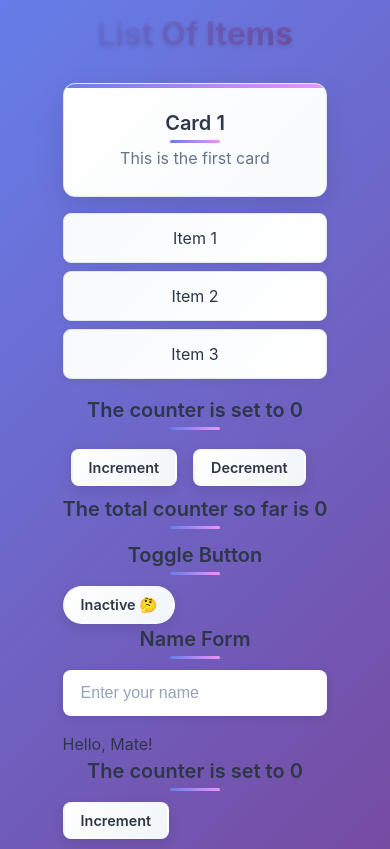
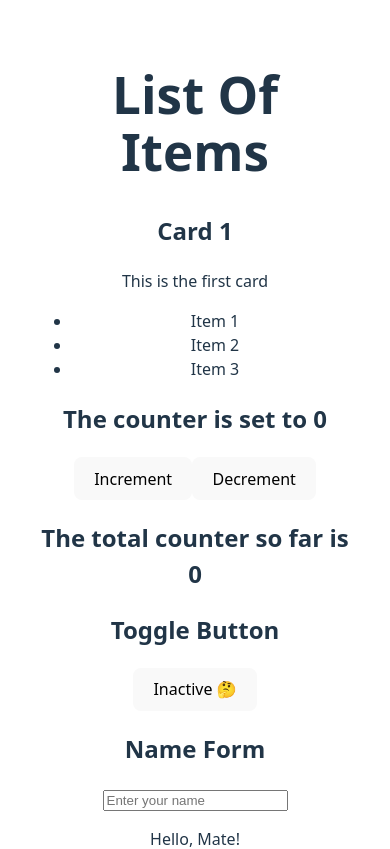
Before and after one commit to carlos-araujo-aus/Reacct_App_V2, a React (Vite) app: page / in a window 390 px wide. Shown: the top 849 px of the page. Built offline with nearby package versions, Linux system fonts and the light colour scheme.

Commit message:
styked components added and css general reversed

```diff
--- a/package.json
+++ b/package.json
@@ -11,7 +11,8 @@
   },
   "dependencies": {
     "react": "^19.1.0",
-    "react-dom": "^19.1.0"
+    "react-dom": "^19.1.0",
+    "styled-components": "^6.1.19"
   },
   "devDependencies": {
     "@eslint/js": "^9.25.0",
--- a/src/App.css
+++ b/src/App.css
@@ -1,451 +1,42 @@
-/* ===== VARIABLES CSS ===== */
-:root {
-  --primary-color: #667eea;
-  --secondary-color: #764ba2;
-  --accent-color: #f093fb;
-  --success-color: #4facfe;
-  --warning-color: #43e97b;
-  --danger-color: #fa709a;
-  --dark-color: #2d3748;
-  --light-color: #f7fafc;
-  --white: #ffffff;
-  --shadow: 0 10px 30px rgba(0, 0, 0, 0.1);
-  --shadow-hover: 0 20px 40px rgba(0, 0, 0, 0.15);
-  --border-radius: 12px;
-  --transition: all 0.3s ease;
-}
-
-/* ===== RESET Y BASE ===== */
-* {
-  margin: 0;
-  padding: 0;
-  box-sizing: border-box;
-}
-
-body {
-  font-family: 'Inter', -apple-system, BlinkMacSystemFont, 'Segoe UI', Roboto, sans-serif;
-  background: linear-gradient(135deg, #667eea 0%, #764ba2 100%);
-  min-height: 100vh;
+#root {
+  max-width: 1280px;
+  margin: 0 auto;
   padding: 2rem;
-  color: var(--dark-color);
-  display: flex;
-  justify-content: center;
-  align-items: center;
-}
-
-/* ===== CONTAINER PRINCIPAL ===== */
-.app-container {
-  max-width: 800px;
-  width: 100%;
-  margin: 0 auto;
-  background: var(--white);
-  border-radius: var(--border-radius);
-  box-shadow: var(--shadow);
-  padding: 2rem;
-  backdrop-filter: blur(10px);
   text-align: center;
 }
 
-/* ===== TÍTULOS ===== */
-h1 {
-  background: linear-gradient(135deg, var(--primary-color), var(--secondary-color));
-  -webkit-background-clip: text;
-  -webkit-text-fill-color: transparent;
-  background-clip: text;
-  font-size: 2.5rem;
-  font-weight: 700;
-  text-align: center;
-  margin-bottom: 2rem;
-  text-shadow: 0 2px 4px rgba(0, 0, 0, 0.1);
+.logo {
+  height: 6em;
+  padding: 1.5em;
+  will-change: filter;
+  transition: filter 300ms;
+}
+.logo:hover {
+  filter: drop-shadow(0 0 2em #646cffaa);
+}
+.logo.react:hover {
+  filter: drop-shadow(0 0 2em #61dafbaa);
 }
 
-h2 {
-  color: var(--dark-color);
-  font-size: 1.5rem;
-  font-weight: 600;
-  margin-bottom: 1rem;
-  position: relative;
-  text-align: center;
-}
-
-h2::after {
-  content: '';
-  position: absolute;
-  bottom: -5px;
-  left: 50%;
-  transform: translateX(-50%);
-  width: 50px;
-  height: 3px;
-  background: linear-gradient(90deg, var(--primary-color), var(--accent-color));
-  border-radius: 2px;
-}
-
-/* ===== COMPONENTE CARD ===== */
-.card-item {
-  background: linear-gradient(135deg, var(--white) 0%, #f8fafc 100%);
-  border: 1px solid #e2e8f0;
-  border-radius: var(--border-radius);
-  padding: 1.5rem;
-  margin: 1rem auto;
-  box-shadow: var(--shadow);
-  transition: var(--transition);
-  position: relative;
-  overflow: hidden;
-  max-width: 600px;
-  text-align: center;
-}
-
-.card-item::before {
-  content: '';
-  position: absolute;
-  top: 0;
-  left: 0;
-  width: 100%;
-  height: 4px;
-  background: linear-gradient(90deg, var(--primary-color), var(--accent-color));
-}
-
-.card-item:hover {
-  transform: translateY(-5px);
-  box-shadow: var(--shadow-hover);
-}
-
-.card-item h2 {
-  color: var(--dark-color);
-  margin-bottom: 0.5rem;
-  text-align: center;
-}
-
-.card-item p {
-  color: #64748b;
-  line-height: 1.6;
-  text-align: center;
-}
-
-/* ===== LISTA DE ITEMS ===== */
-ul {
-  list-style: none;
-  margin: 1rem auto;
-  max-width: 400px;
-  text-align: center;
-}
-
-li {
-  background: linear-gradient(135deg, var(--light-color) 0%, var(--white) 100%);
-  border: 1px solid #e2e8f0;
-  border-radius: 8px;
-  padding: 0.75rem 1rem;
-  margin: 0.5rem auto;
-  box-shadow: 0 2px 8px rgba(0, 0, 0, 0.05);
-  transition: var(--transition);
-  position: relative;
-  overflow: hidden;
-  max-width: 300px;
-  text-align: center;
-}
-
-li::before {
-  content: '✨';
-  position: absolute;
-  right: 1rem;
-  top: 50%;
-  transform: translateY(-50%);
-  opacity: 0;
-  transition: var(--transition);
-}
-
-li:hover {
-  transform: translateX(5px);
-  box-shadow: 0 4px 12px rgba(0, 0, 0, 0.1);
-  border-color: var(--primary-color);
-}
-
-li:hover::before {
-  opacity: 1;
-}
-
-/* ===== COMPONENTE COUNTER ===== */
-.counter-container {
-  background: linear-gradient(135deg, var(--success-color) 0%, var(--warning-color) 100%);
-  border-radius: var(--border-radius);
-  padding: 2rem;
-  margin: 2rem auto;
-  text-align: center;
-  box-shadow: var(--shadow);
-  position: relative;
-  overflow: hidden;
-  max-width: 500px;
-}
-
-.counter-container::before {
-  content: '';
-  position: absolute;
-  top: -50%;
-  left: -50%;
-  width: 200%;
-  height: 200%;
-  background: radial-gradient(circle, rgba(255, 255, 255, 0.1) 0%, transparent 70%);
-  animation: rotate 20s linear infinite;
-}
-
-@keyframes rotate {
-  from { transform: rotate(0deg); }
-  to { transform: rotate(360deg); }
-}
-
-.counter-button {
-  background: linear-gradient(135deg, var(--white) 0%, #f1f5f9 100%);
-  border: 2px solid transparent;
-  border-radius: 8px;
-  padding: 0.75rem 1.5rem;
-  margin: 0.5rem;
-  font-weight: 600;
-  color: var(--dark-color);
-  cursor: pointer;
-  transition: var(--transition);
-  box-shadow: 0 4px 12px rgba(0, 0, 0, 0.1);
-  position: relative;
-  overflow: hidden;
-  display: inline-block;
-}
-
-.counter-button::before {
-  content: '';
-  position: absolute;
-  top: 0;
-  left: -100%;
-  width: 100%;
-  height: 100%;
-  background: linear-gradient(90deg, transparent, rgba(255, 255, 255, 0.4), transparent);
-  transition: var(--transition);
-}
-
-.counter-button:hover {
-  transform: translateY(-2px);
-  box-shadow: 0 8px 20px rgba(0, 0, 0, 0.15);
-  border-color: var(--success-color);
-}
-
-.counter-button:hover::before {
-  left: 100%;
-}
-
-.counter-button:active {
-  transform: translateY(0);
-}
-
-/* ===== COMPONENTE TOGGLE BUTTON ===== */
-.toggle-container {
-  background: linear-gradient(135deg, var(--accent-color) 0%, var(--danger-color) 100%);
-  border-radius: var(--border-radius);
-  padding: 2rem;
-  margin: 2rem auto;
-  text-align: center;
-  box-shadow: var(--shadow);
-  max-width: 400px;
-}
-
-.toggle-button {
-  background: linear-gradient(135deg, var(--white) 0%, #f1f5f9 100%);
-  border: 2px solid transparent;
-  border-radius: 25px;
-  padding: 1rem 2rem;
-  font-size: 1.1rem;
-  font-weight: 600;
-  color: var(--dark-color);
-  cursor: pointer;
-  transition: var(--transition);
-  box-shadow: 0 4px 12px rgba(0, 0, 0, 0.1);
-  position: relative;
-  overflow: hidden;
-  display: inline-block;
-}
-
-.toggle-button:hover {
-  transform: scale(1.05);
-  box-shadow: 0 8px 20px rgba(0, 0, 0, 0.15);
-  border-color: var(--accent-color);
-}
-
-.toggle-button:active {
-  transform: scale(0.95);
-}
-
-/* ===== COMPONENTE NAME FORM ===== */
-.form-container {
-  background: linear-gradient(135deg, var(--primary-color) 0%, var(--secondary-color) 100%);
-  border-radius: var(--border-radius);
-  padding: 2rem;
-  margin: 2rem auto;
-  text-align: center;
-  box-shadow: var(--shadow);
-  max-width: 450px;
-}
-
-.name-input {
-  background: var(--white);
-  border: 2px solid transparent;
-  border-radius: 8px;
-  padding: 0.75rem 1rem;
-  font-size: 1rem;
-  width: 100%;
-  max-width: 300px;
-  margin: 1rem auto;
-  transition: var(--transition);
-  box-shadow: 0 2px 8px rgba(0, 0, 0, 0.1);
-  display: block;
-}
-
-.name-input:focus {
-  outline: none;
-  border-color: var(--accent-color);
-  box-shadow: 0 4px 12px rgba(0, 0, 0, 0.15);
-  transform: translateY(-2px);
-}
-
-.name-input::placeholder {
-  color: #94a3b8;
-}
-
-.form-container p {
-  color: var(--white);
-  font-size: 1.2rem;
-  font-weight: 500;
-  margin-top: 1rem;
-  text-shadow: 0 2px 4px rgba(0, 0, 0, 0.2);
-  text-align: center;
-}
-
-/* ===== COMPONENTE COUNTER WITH EFFECT ===== */
-.counter-effect-container {
-  background: linear-gradient(135deg, var(--warning-color) 0%, var(--success-color) 100%);
-  border-radius: var(--border-radius);
-  padding: 2rem;
-  margin: 2rem auto;
-  text-align: center;
-  box-shadow: var(--shadow);
-  position: relative;
-  overflow: hidden;
-  max-width: 400px;
-}
-
-.counter-button-effect {
-  background: linear-gradient(135deg, var(--white) 0%, #f1f5f9 100%);
-  border: 2px solid transparent;
-  border-radius: 8px;
-  padding: 0.75rem 1.5rem;
-  font-weight: 600;
-  color: var(--dark-color);
-  cursor: pointer;
-  transition: var(--transition);
-  box-shadow: 0 4px 12px rgba(0, 0, 0, 0.1);
-  position: relative;
-  overflow: hidden;
-  display: inline-block;
-}
-
-.counter-button-effect::before {
-  content: '';
-  position: absolute;
-  top: 0;
-  left: -100%;
-  width: 100%;
-  height: 100%;
-  background: linear-gradient(90deg, transparent, rgba(255, 255, 255, 0.4), transparent);
-  transition: var(--transition);
-}
-
-.counter-button-effect:hover {
-  transform: translateY(-2px);
-  box-shadow: 0 8px 20px rgba(0, 0, 0, 0.15);
-  border-color: var(--warning-color);
-}
-
-.counter-button-effect:hover::before {
-  left: 100%;
-}
-
-.counter-button-effect:active {
-  transform: translateY(0);
-}
-
-/* ===== RESPONSIVE DESIGN ===== */
-@media (max-width: 768px) {
-  body {
-    padding: 1rem;
+@keyframes logo-spin {
+  from {
+    transform: rotate(0deg);
   }
-
-  .app-container {
-    padding: 1rem;
-    margin: 0;
-    border-radius: 0;
-  }
-
-  h1 {
-    font-size: 2rem;
-  }
-
-  h2 {
-    font-size: 1.25rem;
-  }
-
-  .counter-button,
-  .toggle-button,
-  .counter-button-effect {
-    padding: 0.5rem 1rem;
-    font-size: 0.9rem;
-  }
-
-  .card-item,
-  .counter-container,
-  .toggle-container,
-  .form-container,
-  .counter-effect-container {
-    margin: 1rem 0;
-    max-width: 100%;
+  to {
+    transform: rotate(360deg);
   }
 }
 
-/* ===== ANIMACIONES ADICIONALES ===== */
-@keyframes fadeInUp {
-  from {
-    opacity: 0;
-    transform: translateY(30px);
-  }
-  to {
-    opacity: 1;
-    transform: translateY(0);
+@media (prefers-reduced-motion: no-preference) {
+  a:nth-of-type(2) .logo {
+    animation: logo-spin infinite 20s linear;
   }
 }
 
-.card-item,
-.counter-container,
-.toggle-container,
-.form-container,
-.counter-effect-container {
-  animation: fadeInUp 0.6s ease-out;
+.card {
+  padding: 2em;
 }
 
-/* ===== ESTADOS DE CARGA ===== */
-.loading {
-  opacity: 0.7;
-  pointer-events: none;
+.read-the-docs {
+  color: #888;
 }
-
-.loading::after {
-  content: '';
-  position: absolute;
-  top: 50%;
-  left: 50%;
-  width: 20px;
-  height: 20px;
-  border: 2px solid transparent;
-  border-top: 2px solid var(--primary-color);
-  border-radius: 50%;
-  animation: spin 1s linear infinite;
-}
-
-@keyframes spin {
-  from { transform: translate(-50%, -50%) rotate(0deg); }
-  to { transform: translate(-50%, -50%) rotate(360deg); }
-}
--- a/src/App.jsx
+++ b/src/App.jsx
@@ -5,6 +5,7 @@ import Counter from './components/counter'
 import ToggleButton from './components/toggleButton'
 import NameForm from './components/nameForm'
 import CounterWithEffect from './components/counterWithEffect'
+import Button from './components/button'
 
 
 function App() {
@@ -30,7 +31,12 @@ function App() {
 
         <NameForm />
 
-        <CounterWithEffect />
+        <CounterWithEffect /><br />
+
+        <h2>Button with styled components</h2> <br />
+        <Button><p>Grey</p></Button>
+        <Button blue><p>Blue</p></Button> <br />
+
 
       </div>
 
--- /dev/null
+++ b/src/components/button.jsx
@@ -0,0 +1,15 @@
+import styled from "styled-components";
+
+const StyledButton = styled.button `
+    background-color: ${(props) => props.blue ? "blue" : "gray"};
+`
+
+const Button = ({ children , blue}) => {
+    return (
+        <>
+            <StyledButton blue={blue}>{children}</StyledButton>
+        </>
+    )
+}
+
+export default Button;
--- a/src/components/counterWithEffect.jsx
+++ b/src/components/counterWithEffect.jsx
@@ -9,6 +9,7 @@ const CounterWithEffect = () => {
 
     return (
         <>
+            <h2>Counter with useEffect</h2>
             <h2>The counter is set to {count}</h2>
             <button className="counter-button-effect" onClick={() => setCount(count + 1)}>Increment</button>
         </>
```
Also changed, not shown: 1 other file (tests, documents, lock files or other folders).
